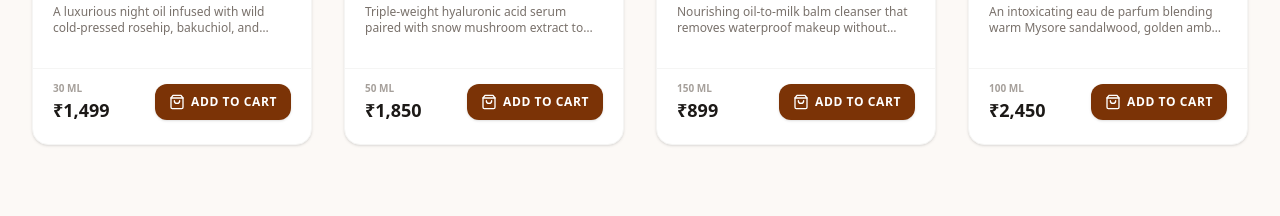
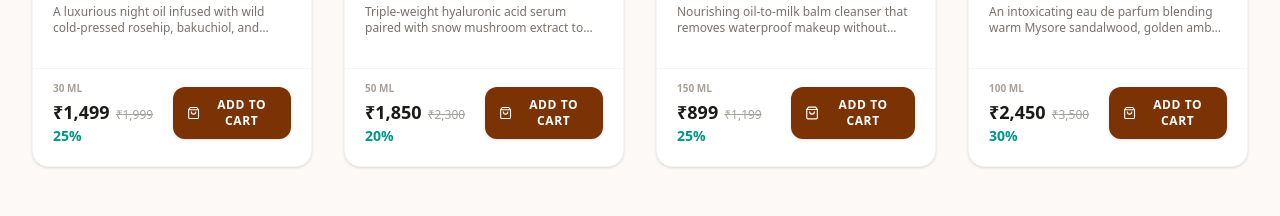
Before and after one commit to sadaiya11/cosmetic-products, a React (Vite) app in the folder client/customer/: page / in a window 1280 px wide. Shown: the part 3740-3956 px from the top of the page. Built offline with nearby package versions, Linux system fonts and the light colour scheme; no server answers.

Commit message:
Update product price display to show discounted selling price, struck-through MRP, and teal discount badge matching Nykaa format

```diff
--- a/client/customer/src/components/ProductCard.jsx
+++ b/client/customer/src/components/ProductCard.jsx
@@ -3,11 +3,14 @@ import { useNavigate } from 'react-router-dom';
 import { useDispatch } from 'react-redux';
 import { Star, ShoppingBag, Check } from 'lucide-react';
 import { addToCart } from '../store/slices/cartSlice';
+import { getPriceDetails } from '../data/mockProducts';
 
 export default function ProductCard({ product }) {
   const dispatch = useDispatch();
   const navigate = useNavigate();
   const [added, setAdded] = useState(false);
+
+  const { price, mrp, discountPercent } = getPriceDetails(product);
 
   const handleCardClick = () => {
     navigate(`/product/${product.id}`);
@@ -79,14 +82,26 @@ export default function ProductCard({ product }) {
       </div>
 
       {/* Bottom Section: Price & Visible Add to Cart Button */}
-      <div className="px-5 pb-5 pt-3 border-t border-stone-100 flex items-center justify-between gap-3">
-        <div>
+      <div className="px-5 pb-5 pt-3 border-t border-stone-100 flex items-center justify-between gap-2">
+        <div className="space-y-0.5">
           <span className="text-[10px] uppercase font-semibold text-stone-400 block">
             {product.volume || '50 ml'}
           </span>
-          <span className="text-stone-900 font-bold text-lg">
-            ₹{parseFloat(product.price).toLocaleString('en-IN')}
-          </span>
+          <div className="flex items-baseline space-x-1.5 flex-wrap">
+            <span className="text-stone-900 font-extrabold text-lg">
+              ₹{price.toLocaleString('en-IN')}
+            </span>
+            {mrp > price && (
+              <span className="text-stone-400 line-through text-xs font-normal">
+                ₹{mrp.toLocaleString('en-IN')}
+              </span>
+            )}
+            {discountPercent > 0 && (
+              <span className="text-teal-600 font-bold text-xs sm:text-sm">
+                {discountPercent}%
+              </span>
+            )}
+          </div>
         </div>
 
         <button
--- a/client/customer/src/data/mockProducts.js
+++ b/client/customer/src/data/mockProducts.js
@@ -5,6 +5,8 @@ export const MOCK_PRODUCTS = [
     slug: 'rosehip-youth-elixir',
     description: 'A luxurious night oil infused with wild cold-pressed rosehip, bakuchiol, and organic squalane for intense skin renewal.',
     price: 1499.0,
+    mrp: 1999.0,
+    discountPercent: 25,
     stock: 25,
     images: [
       'https://images.unsplash.com/photo-1608248597263-0057e57b4524?auto=format&fit=crop&w=800&q=80',
@@ -22,6 +24,8 @@ export const MOCK_PRODUCTS = [
     slug: 'cellular-hydration-nectar',
     description: 'Triple-weight hyaluronic acid serum paired with snow mushroom extract to deeply saturate thirsty skin cells.',
     price: 1850.0,
+    mrp: 2300.0,
+    discountPercent: 20,
     stock: 18,
     images: [
       'https://images.unsplash.com/photo-1620916566398-39f1143ab7be?auto=format&fit=crop&w=800&q=80',
@@ -39,6 +43,8 @@ export const MOCK_PRODUCTS = [
     slug: 'velvet-camellia-cleanser',
     description: 'Nourishing oil-to-milk balm cleanser that removes waterproof makeup without stripping natural skin moisture.',
     price: 899.0,
+    mrp: 1199.0,
+    discountPercent: 25,
     stock: 30,
     images: [
       'https://images.unsplash.com/photo-1556228720-195a672e8a03?auto=format&fit=crop&w=800&q=80',
@@ -56,6 +62,8 @@ export const MOCK_PRODUCTS = [
     slug: 'amber-sandalwood-perfume',
     description: 'An intoxicating eau de parfum blending warm Mysore sandalwood, golden amber resin, and wild jasmine.',
     price: 2450.0,
+    mrp: 3500.0,
+    discountPercent: 30,
     stock: 10,
     images: [
       'https://images.unsplash.com/photo-1541643600914-78b084683601?auto=format&fit=crop&w=800&q=80',
@@ -68,3 +76,29 @@ export const MOCK_PRODUCTS = [
     ingredients: 'Organic Sugarcane Alcohol, Essential Oil Perfume Blend, Santalum Album (Sandalwood), Amber Extract.',
   },
 ];
+
+export function getPriceDetails(product) {
+  if (!product) return { price: 0, mrp: 0, discountPercent: 0 };
+  const price = Number(product.price) || 0;
+  let mrp = Number(product.mrp);
+  let discountPercent = Number(product.discountPercent);
+
+  if (mrp && mrp > price) {
+    discountPercent = Math.round(((mrp - price) / mrp) * 100);
+  } else if (!mrp && discountPercent > 0) {
+    mrp = Math.round(price / (1 - discountPercent / 100));
+  } else {
+    // Generate varying realistic discounts (10%, 15%, 20%, 25%, 30%) based on product id
+    const str = String(product.id || product._id || product.title || '1');
+    const charSum = str.split('').reduce((acc, char) => acc + char.charCodeAt(0), 0);
+    const options = [10, 15, 20, 25, 30];
+    discountPercent = options[charSum % options.length];
+    mrp = Math.round(price / (1 - discountPercent / 100));
+  }
+
+  return {
+    price,
+    mrp,
+    discountPercent,
+  };
+}
--- a/client/customer/src/pages/ProductDetail.jsx
+++ b/client/customer/src/pages/ProductDetail.jsx
@@ -2,7 +2,7 @@ import React, { useEffect, useState } from 'react';
 import { useParams, useNavigate } from 'react-router-dom';
 import { useDispatch } from 'react-redux';
 import { addToCart } from '../store/slices/cartSlice';
-import { MOCK_PRODUCTS } from '../data/mockProducts';
+import { MOCK_PRODUCTS, getPriceDetails } from '../data/mockProducts';
 import { Star, Shield, RefreshCw, ShoppingBag, Plus, Minus, ArrowLeft } from 'lucide-react';
 
 import { API_BASE_URL } from '../config/api';
@@ -32,6 +32,8 @@ export default function ProductDetail() {
   }, [id]);
 
   if (!product) return null;
+
+  const { price, mrp, discountPercent } = getPriceDetails(product);
 
   const handleAddToCart = () => {
     dispatch(addToCart({ ...product, quantity }));
@@ -81,8 +83,20 @@ export default function ProductDetail() {
             </div>
           </div>
 
-          <div className="text-2xl font-bold text-stone-900">
-            ₹{parseFloat(product.price).toLocaleString('en-IN')}
+          <div className="flex items-baseline space-x-3 flex-wrap">
+            <span className="text-3xl font-extrabold text-stone-900">
+              ₹{price.toLocaleString('en-IN')}
+            </span>
+            {mrp > price && (
+              <span className="text-xl text-stone-400 line-through font-normal">
+                ₹{mrp.toLocaleString('en-IN')}
+              </span>
+            )}
+            {discountPercent > 0 && (
+              <span className="text-lg font-bold text-teal-600">
+                {discountPercent}% OFF
+              </span>
+            )}
           </div>
 
           <p className="text-stone-600 text-sm leading-relaxed">
```
